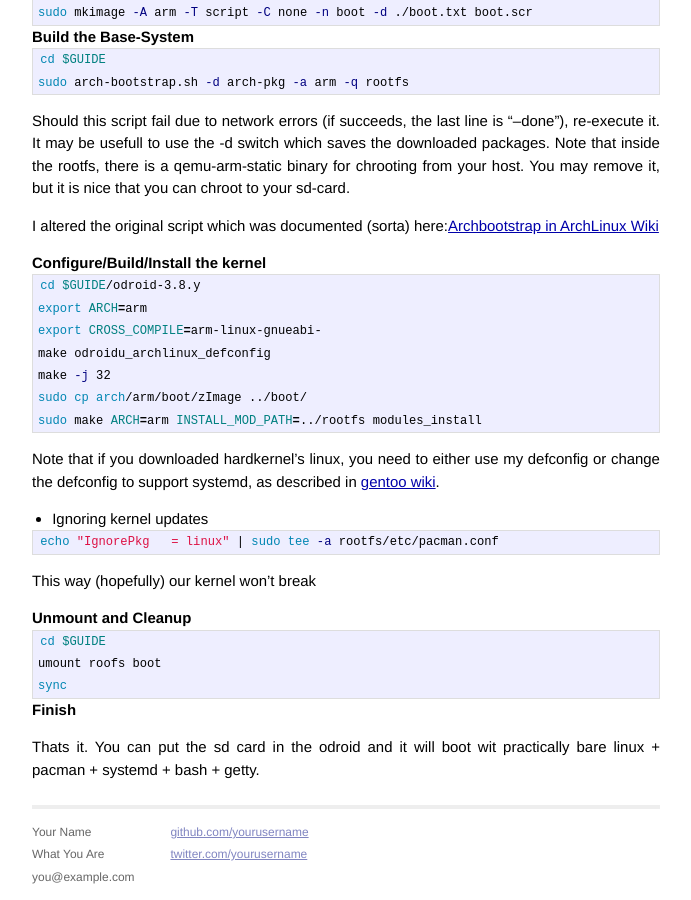
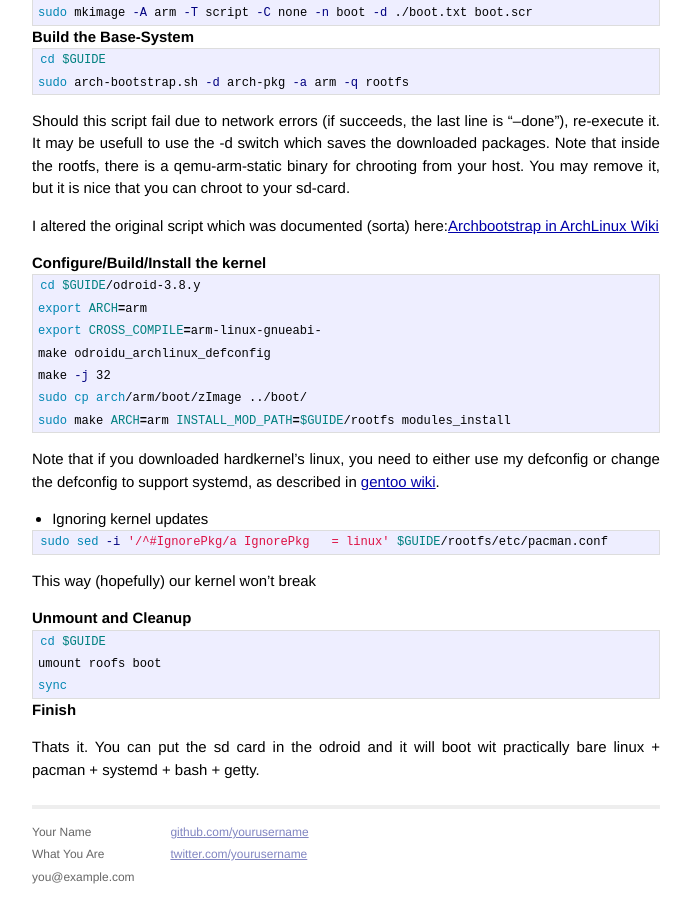
Before and after one commit to yannayl/odroidu2-home-server, a Jekyll site: the page built from posts/bootstrapping-base-system.md, in a window 1280 px wide and 900 px high, scrolled down 2294 px. Shown: the whole window, without its empty margins (294-985 px from the left). Built offline with Jekyll 4.4.1, drawn with Linux system fonts in a browser that asks for light colours; Markdown is read by kramdown in place of the engine named in the settings.

Commit message:
fixed the ignore command and updated to absolute path modules installation

````diff
--- a/posts/bootstrapping-base-system.md
+++ b/posts/bootstrapping-base-system.md
@@ -142,7 +142,7 @@
 make odroidu_archlinux_defconfig
 make -j 32
 sudo cp arch/arm/boot/zImage ../boot/
-sudo make ARCH=arm INSTALL_MOD_PATH=../rootfs modules_install
+sudo make ARCH=arm INSTALL_MOD_PATH=$GUIDE/rootfs modules_install
 ```
 
 Note that if you downloaded hardkernel's linux, you need to either use my defconfig or change the defconfig to support systemd, as described in [gentoo wiki](http://wiki.gentoo.org/wiki/Systemd#Kernel).
@@ -150,7 +150,7 @@
 * Ignoring kernel updates
 
 ```bash
-echo "IgnorePkg   = linux" | sudo tee -a rootfs/etc/pacman.conf
+sudo sed -i '/^#IgnorePkg/a IgnorePkg   = linux' $GUIDE/rootfs/etc/pacman.conf
 ```
 This way (hopefully) our kernel won't break
 
````
